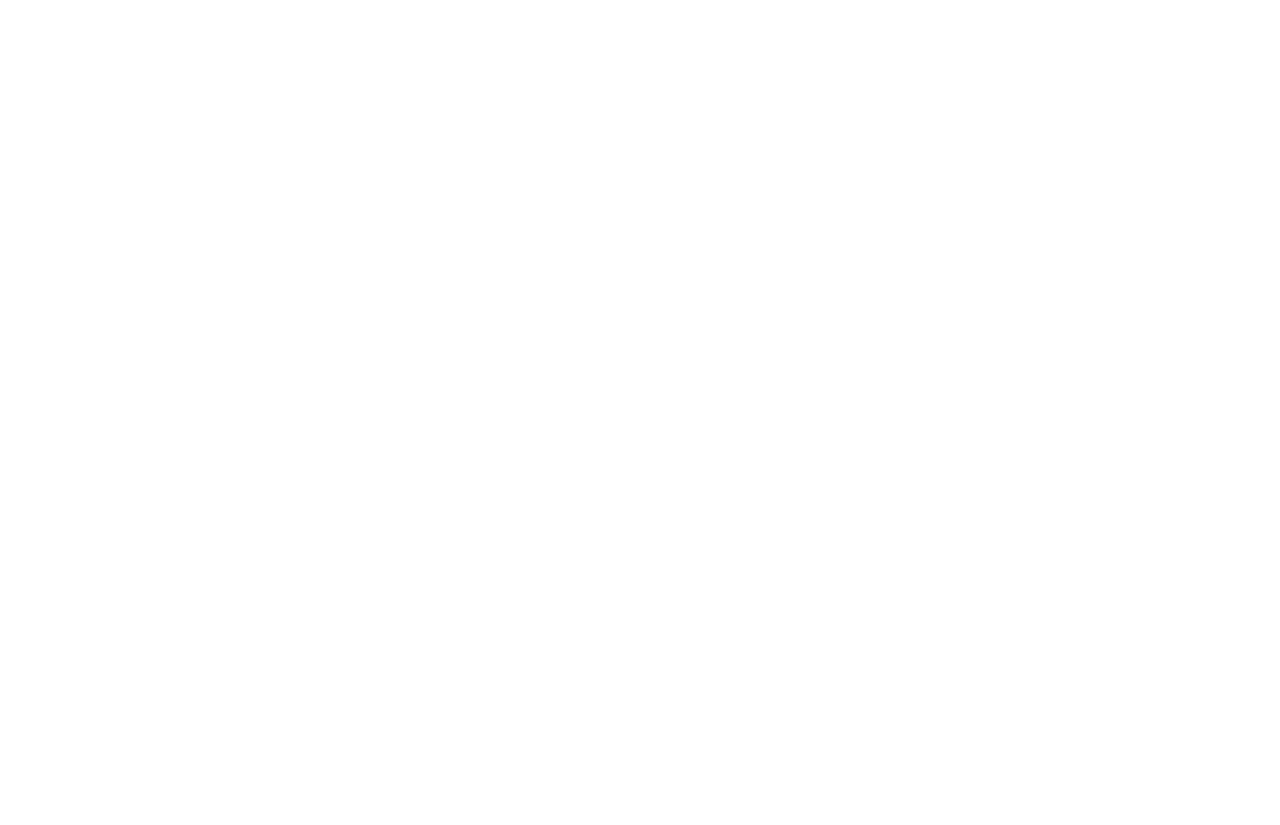
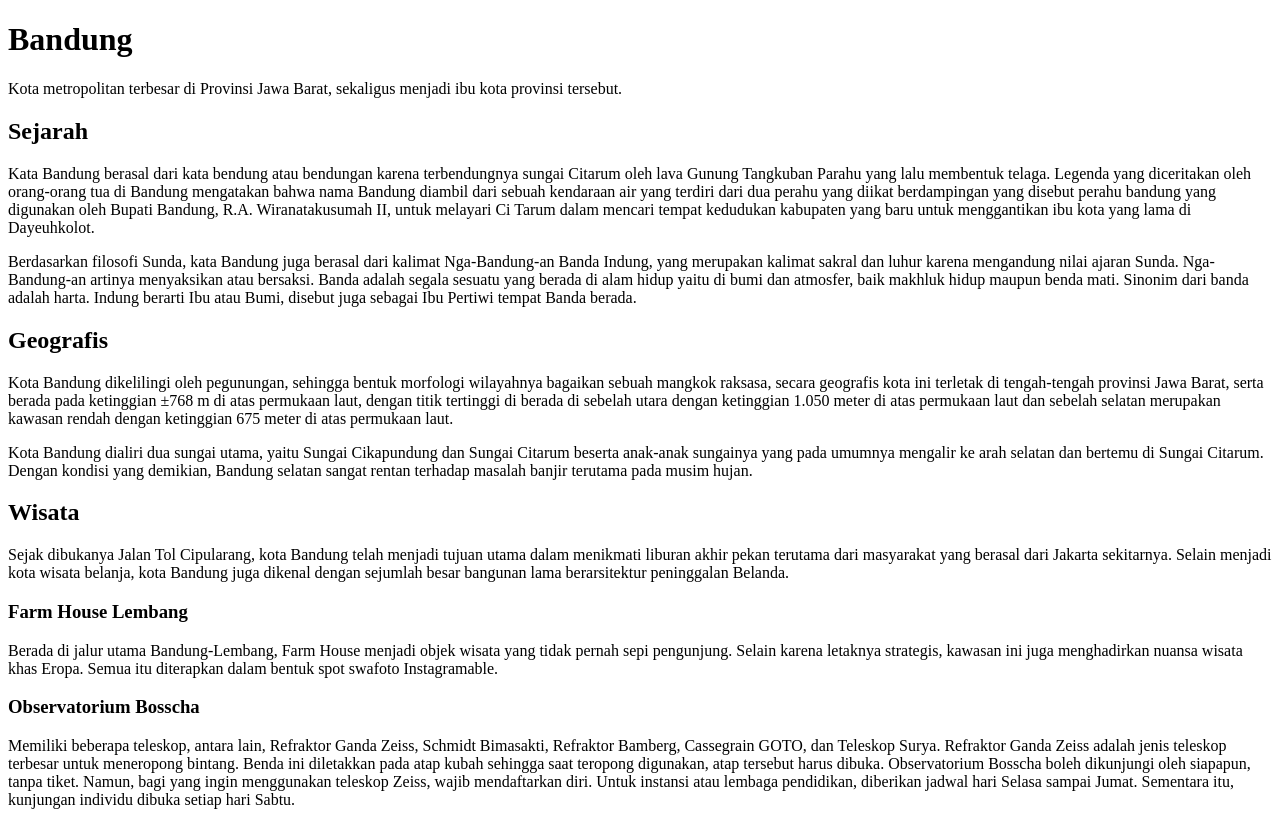
Before and after one commit to sambalmatah/DICODING-DASAR-01.WEB-PROGRAMMING, a plain HTML site: page index.html in a window 1280 px wide. Before the commit the page ends 800 px from the top, so only its background shows below. Drawn offline with Linux system fonts and the light colour scheme.

Commit message:
menambahkan deskripsi pada index.html

```diff
--- a/index.html
+++ b/index.html
@@ -5,5 +5,80 @@
     <meta name="viewport" content="width=device-width, initial-scale=1.0" />
     <title>Document</title>
   </head>
-  <body></body>
+  <body>
+    <h1>Bandung</h1>
+    <p>
+      Kota metropolitan terbesar di Provinsi Jawa Barat, sekaligus menjadi ibu
+      kota provinsi tersebut.
+    </p>
+
+    <h2>Sejarah</h2>
+    <p>
+      Kata Bandung berasal dari kata bendung atau bendungan karena terbendungnya
+      sungai Citarum oleh lava Gunung Tangkuban Parahu yang lalu membentuk
+      telaga. Legenda yang diceritakan oleh orang-orang tua di Bandung
+      mengatakan bahwa nama Bandung diambil dari sebuah kendaraan air yang
+      terdiri dari dua perahu yang diikat berdampingan yang disebut perahu
+      bandung yang digunakan oleh Bupati Bandung, R.A. Wiranatakusumah II, untuk
+      melayari Ci Tarum dalam mencari tempat kedudukan kabupaten yang baru untuk
+      menggantikan ibu kota yang lama di Dayeuhkolot.
+    </p>
+    <p>
+      Berdasarkan filosofi Sunda, kata Bandung juga berasal dari kalimat
+      Nga-Bandung-an Banda Indung, yang merupakan kalimat sakral dan luhur
+      karena mengandung nilai ajaran Sunda. Nga-Bandung-an artinya menyaksikan
+      atau bersaksi. Banda adalah segala sesuatu yang berada di alam hidup yaitu
+      di bumi dan atmosfer, baik makhluk hidup maupun benda mati. Sinonim dari
+      banda adalah harta. Indung berarti Ibu atau Bumi, disebut juga sebagai Ibu
+      Pertiwi tempat Banda berada.
+    </p>
+
+    <h2>Geografis</h2>
+    <p>
+      Kota Bandung dikelilingi oleh pegunungan, sehingga bentuk morfologi
+      wilayahnya bagaikan sebuah mangkok raksasa, secara geografis kota ini
+      terletak di tengah-tengah provinsi Jawa Barat, serta berada pada
+      ketinggian ±768 m di atas permukaan laut, dengan titik tertinggi di berada
+      di sebelah utara dengan ketinggian 1.050 meter di atas permukaan laut dan
+      sebelah selatan merupakan kawasan rendah dengan ketinggian 675 meter di
+      atas permukaan laut.
+    </p>
+    <p>
+      Kota Bandung dialiri dua sungai utama, yaitu Sungai Cikapundung dan Sungai
+      Citarum beserta anak-anak sungainya yang pada umumnya mengalir ke arah
+      selatan dan bertemu di Sungai Citarum. Dengan kondisi yang demikian,
+      Bandung selatan sangat rentan terhadap masalah banjir terutama pada musim
+      hujan.
+    </p>
+
+    <h2>Wisata</h2>
+    <p>
+      Sejak dibukanya Jalan Tol Cipularang, kota Bandung telah menjadi tujuan
+      utama dalam menikmati liburan akhir pekan terutama dari masyarakat yang
+      berasal dari Jakarta sekitarnya. Selain menjadi kota wisata belanja, kota
+      Bandung juga dikenal dengan sejumlah besar bangunan lama berarsitektur
+      peninggalan Belanda.
+    </p>
+
+    <h3>Farm House Lembang</h3>
+    <p>
+      Berada di jalur utama Bandung-Lembang, Farm House menjadi objek wisata
+      yang tidak pernah sepi pengunjung. Selain karena letaknya strategis,
+      kawasan ini juga menghadirkan nuansa wisata khas Eropa. Semua itu
+      diterapkan dalam bentuk spot swafoto Instagramable.
+    </p>
+
+    <h3>Observatorium Bosscha</h3>
+    <p>
+      Memiliki beberapa teleskop, antara lain, Refraktor Ganda Zeiss, Schmidt
+      Bimasakti, Refraktor Bamberg, Cassegrain GOTO, dan Teleskop Surya.
+      Refraktor Ganda Zeiss adalah jenis teleskop terbesar untuk meneropong
+      bintang. Benda ini diletakkan pada atap kubah sehingga saat teropong
+      digunakan, atap tersebut harus dibuka. Observatorium Bosscha boleh
+      dikunjungi oleh siapapun, tanpa tiket. Namun, bagi yang ingin menggunakan
+      teleskop Zeiss, wajib mendaftarkan diri. Untuk instansi atau lembaga
+      pendidikan, diberikan jadwal hari Selasa sampai Jumat. Sementara itu,
+      kunjungan individu dibuka setiap hari Sabtu.
+    </p>
+  </body>
 </html>
```
